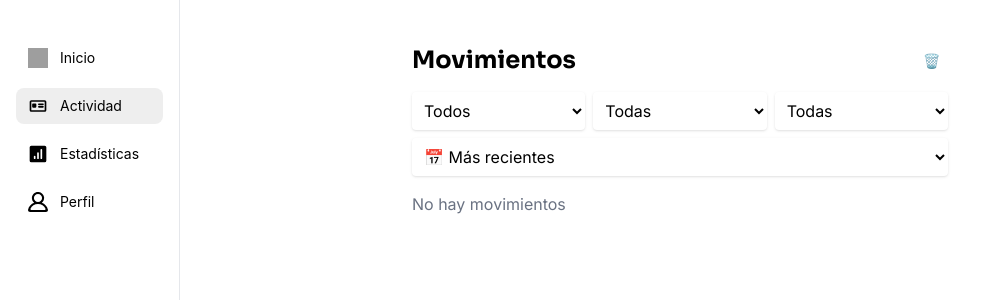
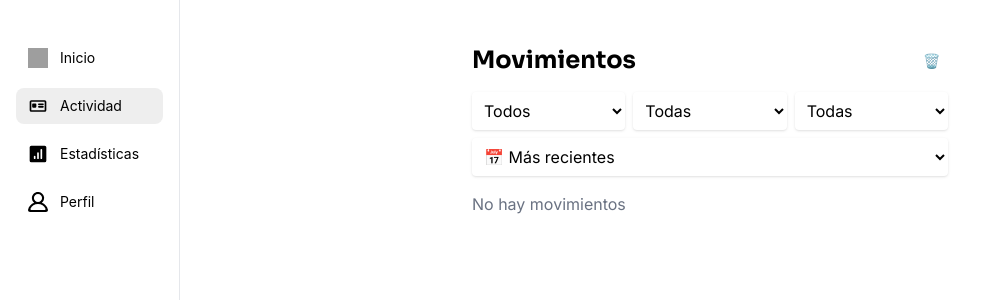
Before and after one commit to matiibuffaRC/desarrollo-trabajo-practico2, a React (Vite) app: page /activity in a window 1280 px wide. Shown: the top 300 px of the page, without its empty margins (0-994 px from the left). Built offline with nearby package versions, Linux system fonts and the light colour scheme; grey boxes are pictures that could not be loaded.

Commit message:
Correción en resolución md

```diff
--- a/src/assets/Pages/ActivityPage.jsx
+++ b/src/assets/Pages/ActivityPage.jsx
@@ -81,7 +81,7 @@ function ActivityPage({ movements, setMovements }) {
 
     return (
         <div className="pb-20 min-h-screen flex flex-col items-center md:pl-20">
-            <div className="w-full md:max-w-xl p-5 py-10">
+            <div className="w-full md:max-w-xl pl-20 p-5 py-10">
 
                 {/* HEADER */}
                 <div className="flex justify-between items-center mb-3">
--- a/src/assets/Pages/Homepage.jsx
+++ b/src/assets/Pages/Homepage.jsx
@@ -36,7 +36,7 @@ function Homepage({ movements, setMovements }) {
 
   return (
     <section className='flex flex-col items-center bg-linear-to-b from-white to-[#F4F4F6] md:pl-45'>
-      <div className='md:pt-10 p-3 w-full pb-20 min-h-screen md:max-w-xl'>
+      <div className='md:pt-10 p-3 w-full pb-20 min-h-screen md:max-w-lg lg:max-w-xl'>
         <div className='mb-5'>
           <h2>
             <span className='sora block text-2xl'>Hola,</span>
--- a/src/assets/Pages/StatsPage.jsx
+++ b/src/assets/Pages/StatsPage.jsx
@@ -79,7 +79,7 @@ function StatsPage({ movements }) {
                 </div>
 
                 {/* CONTENIDO */}
-                <div className="w-full max-w-xl flex flex-col md:flex-row md:max-w-5xl gap-2">
+                <div className="w-full max-w-xl flex flex-col lg:flex-row md:max-w-5xl gap-2">
                     <Charts movements={movements} />
                     <MonthlyChart movements={movements} />
                 </div>
```
